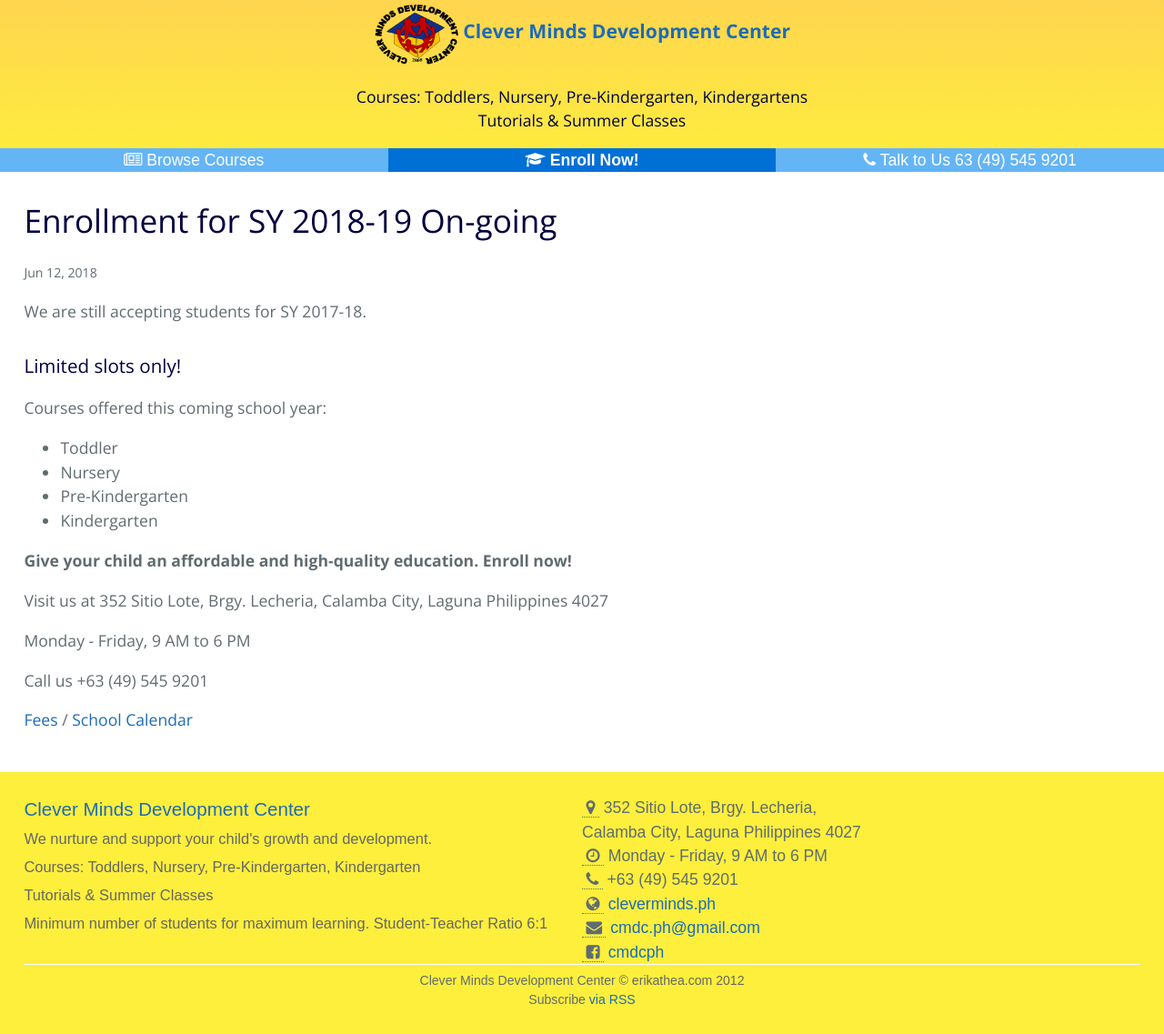
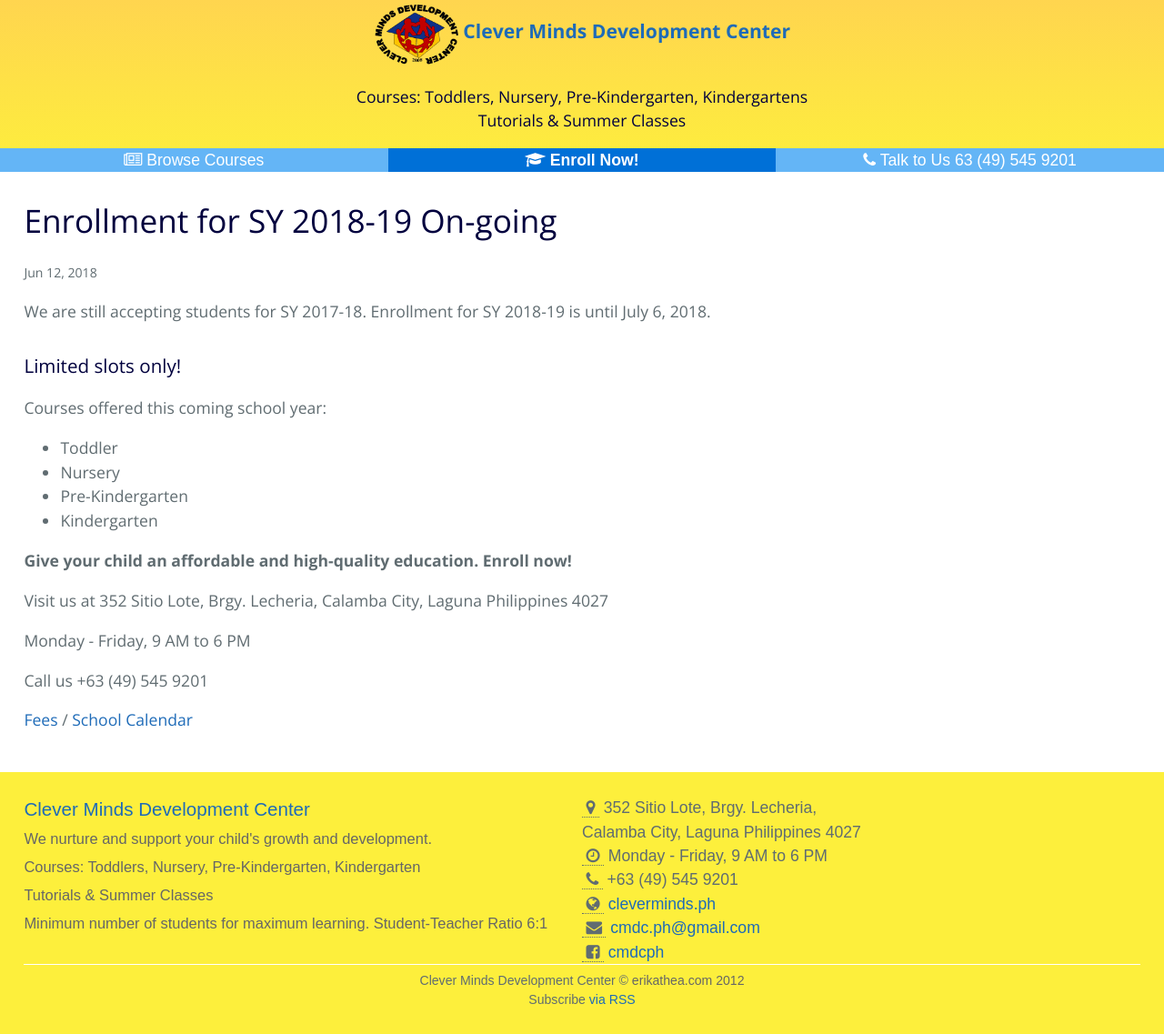
Before and after one commit to cmdcph/cmdcph.github.io, a Jekyll site: the page built from _posts/2018-06-12-enrollment-for-sy-2018-19-on-going.markdown, in a window 1280 px wide. Shown: the whole page at 91% size. Built offline with Jekyll 4.4.1, drawn with Linux system fonts in a browser that asks for light colours; our own code applies the rules of GitHub Pages for plain Markdown files.

Commit message:
Updated Enrollment For Sy 2018 19 On Going

```diff
--- a/_posts/2018-06-12-enrollment-for-sy-2018-19-on-going.markdown
+++ b/_posts/2018-06-12-enrollment-for-sy-2018-19-on-going.markdown
@@ -3,7 +3,7 @@
 date: 2018-06-12 02:50:00 +08:00
 ---
 
-We are still accepting students for SY 2017-18.
+We are still accepting students for SY 2017-18. Enrollment for SY 2018-19 is until July 6, 2018.
 
 ### Limited slots only!
 
```
